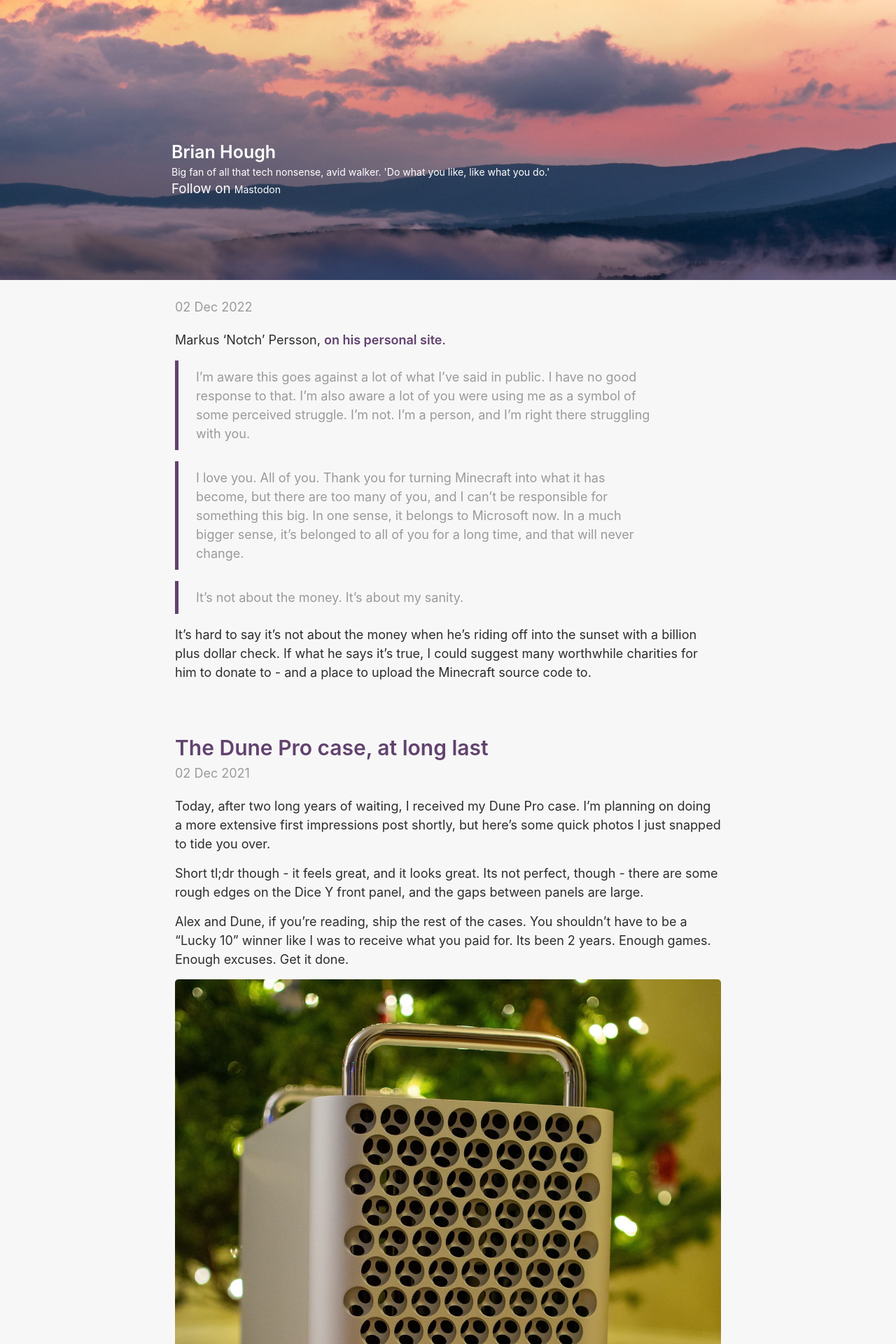
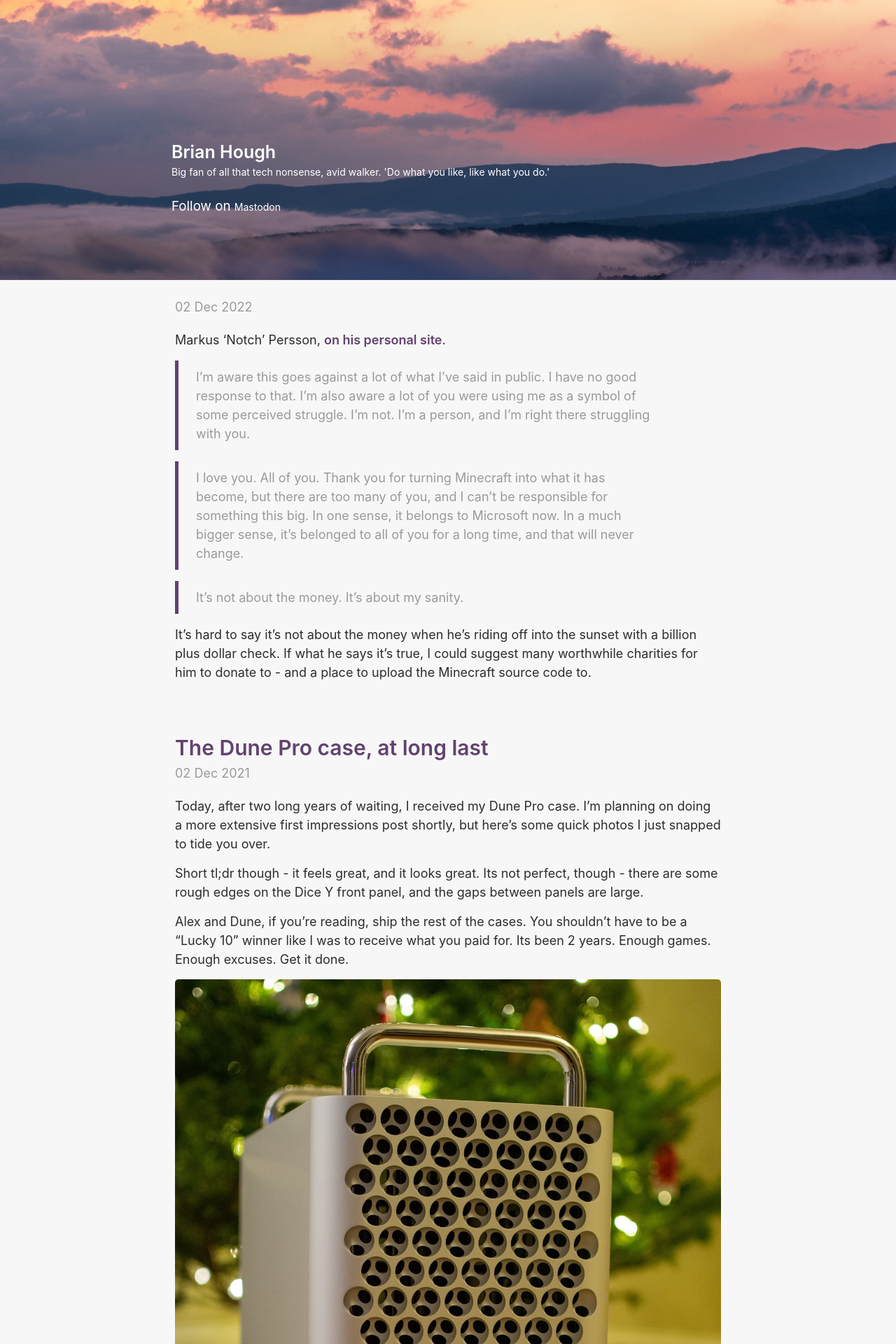
Before and after one commit to derfbwh/derfbwh.github.io, a Jekyll site: the page built from index.html, in a window 1280 px wide. Shown: the top 1920 px of the page at 70% size. Built offline with Jekyll 4.4.1, drawn with Linux system fonts in a browser that asks for light colours; the list of posts is cut into pages by our own code.

Commit message:
Update default.html

```diff
--- a/_layouts/default.html
+++ b/_layouts/default.html
@@ -13,8 +13,8 @@
       <div class="masthead">
         <h3 class="masthead-title">
           <a href="/" title="Home">{{ site.title }}</a><br>
-          <small><a href="http://twitter.com/bwhough">{{ site.tagline }}</a></small><br>
-          <span style="padding-top:15px;"><small>Follow on <b><a rel="me" href="https://mastodon.social/@brianhough">Mastodon</a></b></small></span>
+          <small><a href="http://twitter.com/bwhough">{{ site.tagline }}</a></small><br><br>
+          <small>Follow on <a rel="me" href="https://mastodon.social/@brianhough">Mastodon</a></small>
         </h3>
       </div>
 
```
